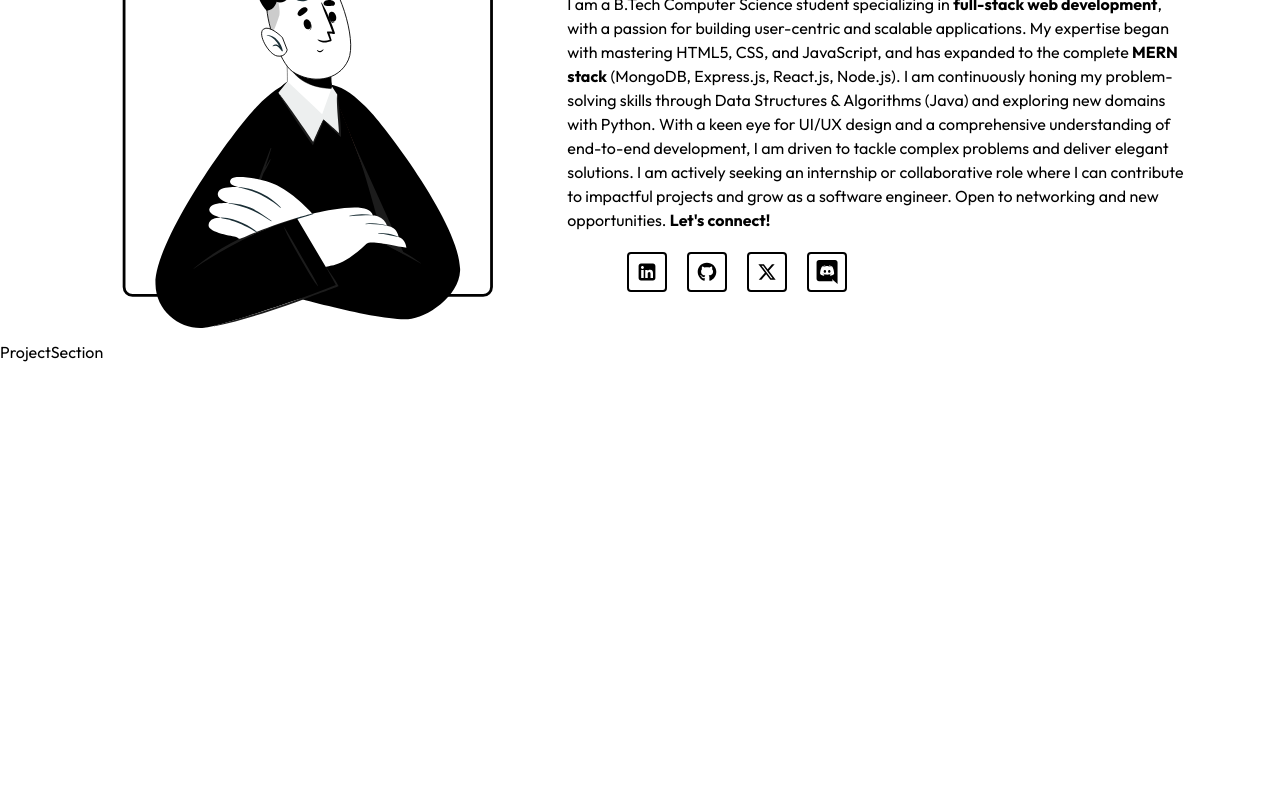
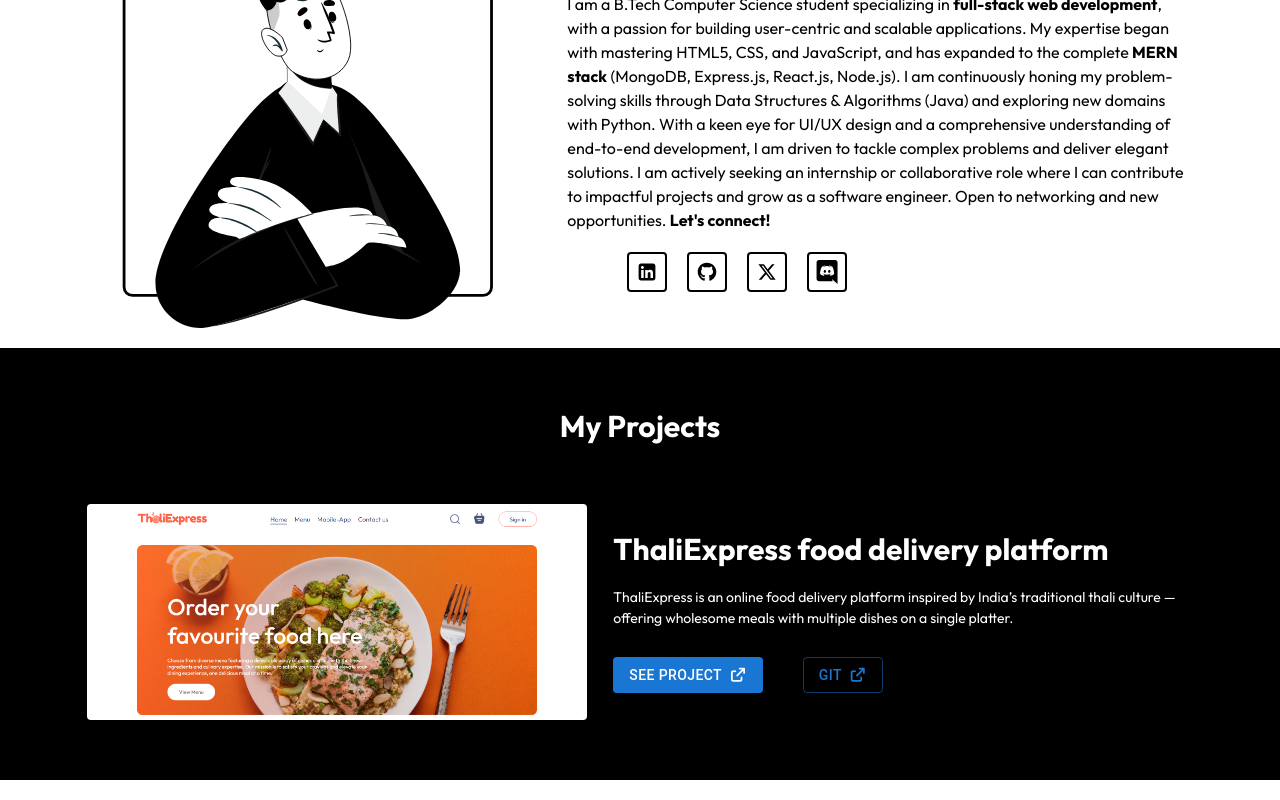
Before and after one commit to errishi/Personal-Portfolio, a React (Vite) app: page / in a window 1280 px wide. Shown: the part 1420-2220 px from the top of the page. Before the commit the page ends 1784 px from the top, so only its background shows below. Built offline with nearby package versions, Linux system fonts and the light colour scheme.

Commit message:
project card created

```diff
--- a/src/components/Navbar.jsx
+++ b/src/components/Navbar.jsx
@@ -13,7 +13,7 @@ const Navbar = () => {
                 <li className='hover:opacity-70 transition-all cursor-pointer'>Contact Me</li>
             </ul>
         </div>
-        <div>
+        <div id='navbtn'>
             <Button variant="contained">Resume &nbsp; <i class="fa-solid fa-download"></i></Button>
         </div>
     </div>
--- /dev/null
+++ b/src/components/ProjectCard.jsx
@@ -0,0 +1,20 @@
+import React from 'react';
+import Button from '@mui/material/Button';
+
+const ProjectCard = ({image, title, description, gitlink, projectlink}) => {
+  return (
+    <div className='lg:mt-15 mt-10 flex justify-evenly flex-col lg:flex-row items-center'>
+        <img src={image} className='rounded lg:w-[500px] md:w-[500px] w-[350px]' alt="project-image" />
+        <div className='lg:w-1/2 w-[95%] mt-10 lg:mt-0'>
+            <h2 className='text-3xl font-bold mb-5'>{title}</h2>
+            <p className='text-[14px]'>{description}</p>
+            <div className='flex gap-10 mt-7'>
+                <Button variant="contained" className='bg-white'>See Project &nbsp;<i class="fa-solid fa-arrow-up-right-from-square"></i></Button>
+                <Button variant="outlined">Git &nbsp;<i class="fa-solid fa-arrow-up-right-from-square"></i></Button>
+            </div>
+        </div>
+    </div>
+  )
+}
+
+export default ProjectCard;
--- a/src/components/ProjectSection.jsx
+++ b/src/components/ProjectSection.jsx
@@ -1,8 +1,12 @@
 import React from 'react'
+import ProjectCard from './ProjectCard';
 
 const ProjectSection = () => {
   return (
-    <div>ProjectSection</div>
+    <div className='lg:p-15 p-8 my-5 bg-black text-white'>
+        <h1 className='font-bold text-3xl text-center'>My Projects</h1>
+        <ProjectCard image={"/project-1.png"} title={"ThaliExpress food delivery platform"} description={"ThaliExpress is an online food delivery platform inspired by India’s traditional thali culture — offering wholesome meals with multiple dishes on a single platter."} />
+    </div>
   )
 }
 
--- a/src/index.css
+++ b/src/index.css
@@ -5,7 +5,7 @@
   font-family: "Outfit", sans-serif;
 }
 
-Button{
+#navbtn > Button{
   background-color: black !important;
   color: white !important;
 }
```
Also changed, not shown: public/project-1.png (added).
